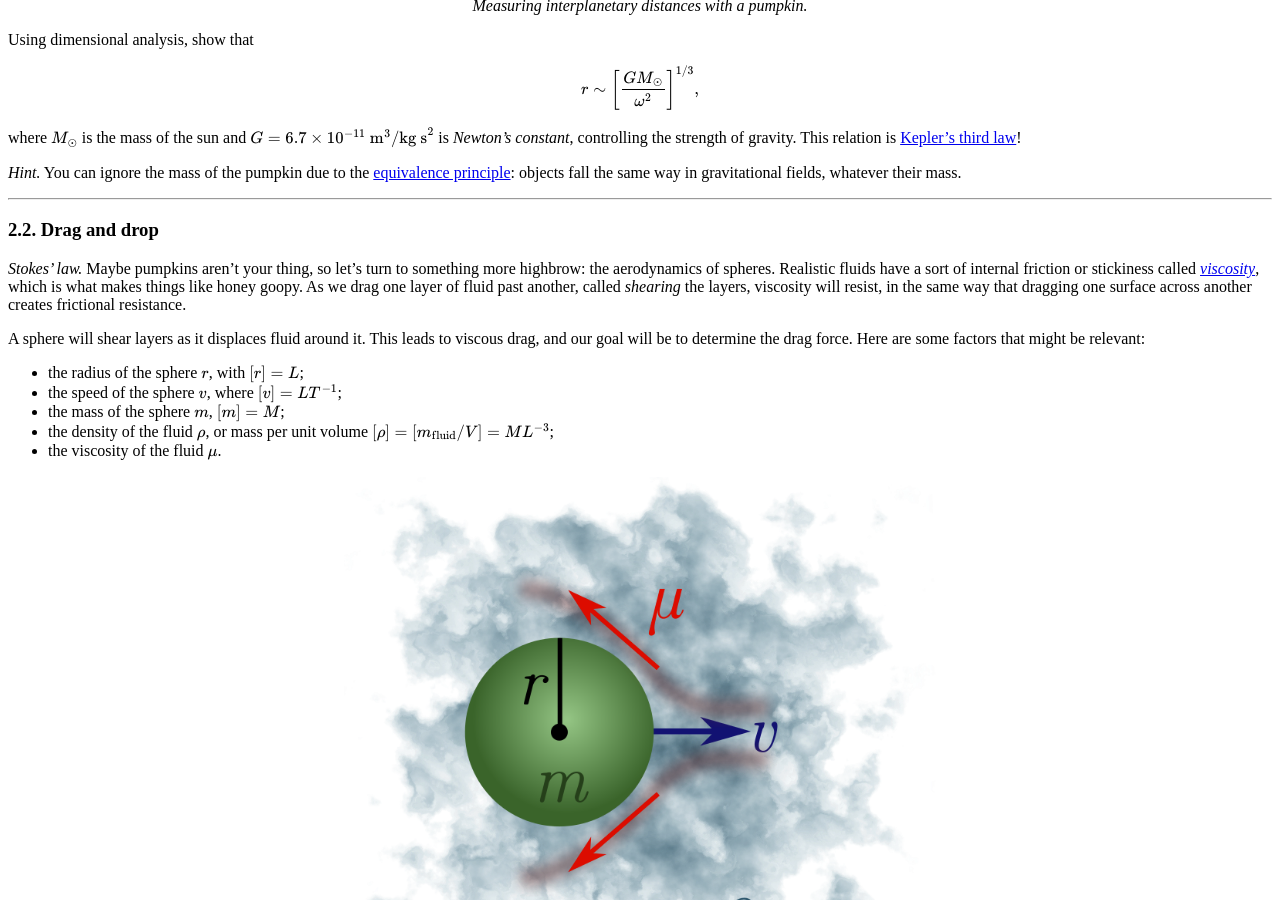
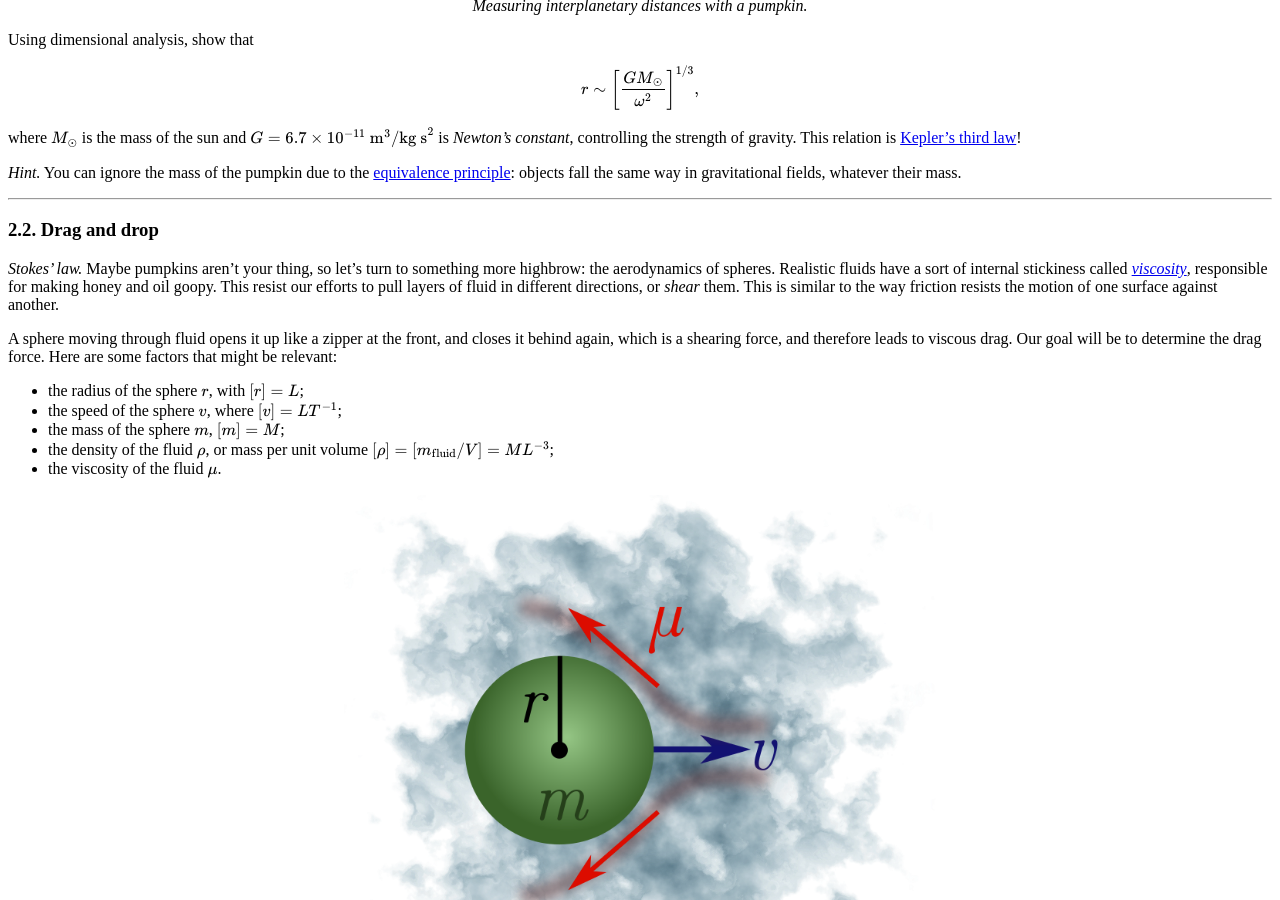
Before and after one commit to hapax/hapax.github.io, a Jekyll site: the page built from _posts/2020-02-24-napkin-hacks.md, in a window 1280 px wide and 900 px high, scrolled down 6013 px. Built offline with Jekyll 4.4.1, drawn with Linux system fonts in a browser that asks for light colours; our own code applies the rules of GitHub Pages for plain Markdown files; formulas are drawn with MathJax 3; a script that is not in the unit is left out.

Commit message:
Update napkin hacks

```diff
--- a/_posts/2020-02-24-napkin-hacks.md
+++ b/_posts/2020-02-24-napkin-hacks.md
@@ -347,15 +347,18 @@ their mass.
 
 *Stokes' law.* Maybe pumpkins aren't your thing, so let's turn to something more highbrow: the
 aerodynamics of spheres.
-Realistic fluids have a sort of internal friction or stickiness called
-[*viscosity*](https://en.wikipedia.org/wiki/Viscosity), which is what
-makes things like honey goopy.
-As we drag one layer of fluid past another, called *shearing* the layers,
-viscosity will resist, in the same way that dragging one surface
-across another creates frictional resistance.
-
-A sphere will shear layers as it displaces fluid around it.
-This leads to viscous drag, and our goal will be to determine the drag force.
+Realistic fluids have a sort of internal stickiness called
+[*viscosity*](https://en.wikipedia.org/wiki/Viscosity), responsible
+for making honey and oil goopy.
+This resist our efforts to pull layers of fluid in different
+directions, or *shear* them.
+This is similar to the way friction resists the motion of one surface
+against another.
+
+A sphere moving through fluid opens it up like a zipper at the front,
+and closes it behind again, which is a shearing force, and therefore
+leads to viscous drag.
+Our goal will be to determine the drag force.
 Here are some factors that might be relevant:
 - the radius of the sphere $r$, with $[r] = L$;
 - the speed of the sphere $v$, where $[v] = LT^{-1}$;
```
Also changed, not shown: 1 other file.
